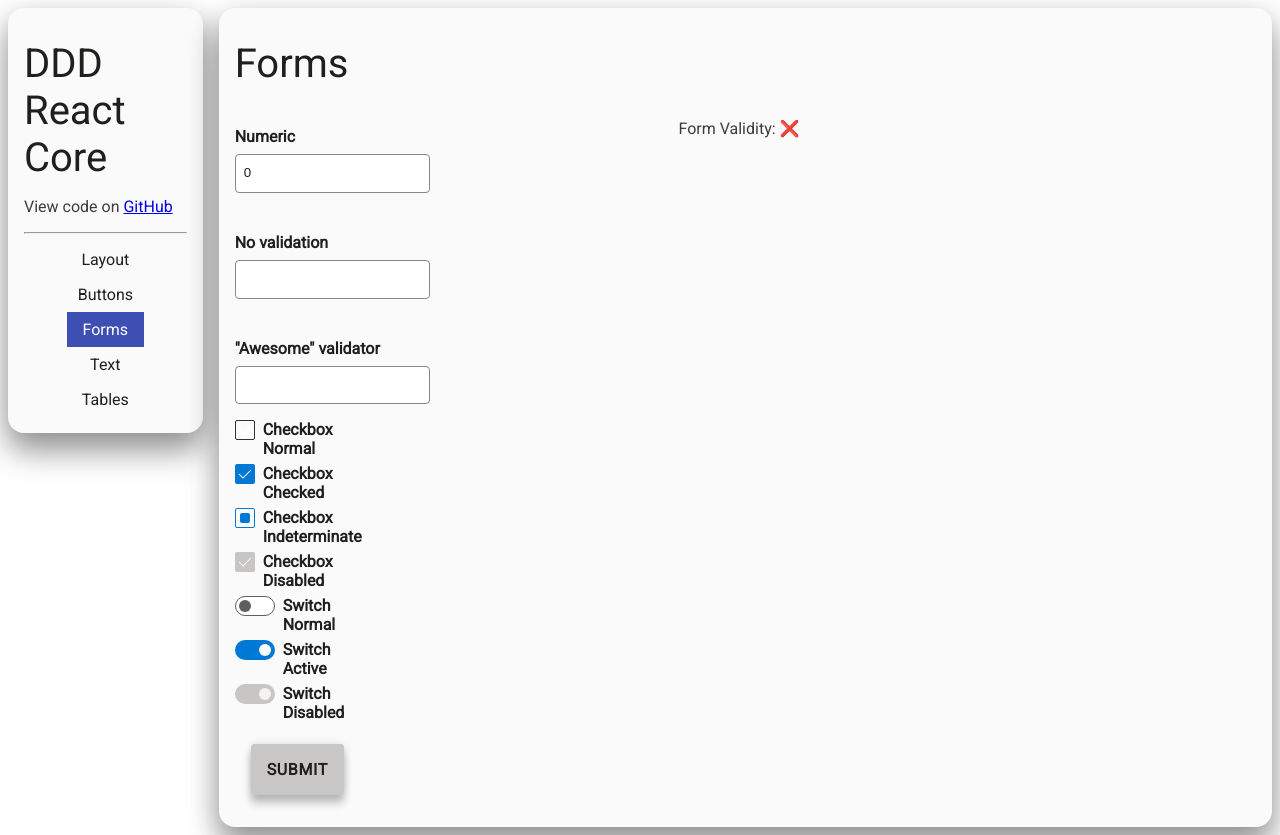
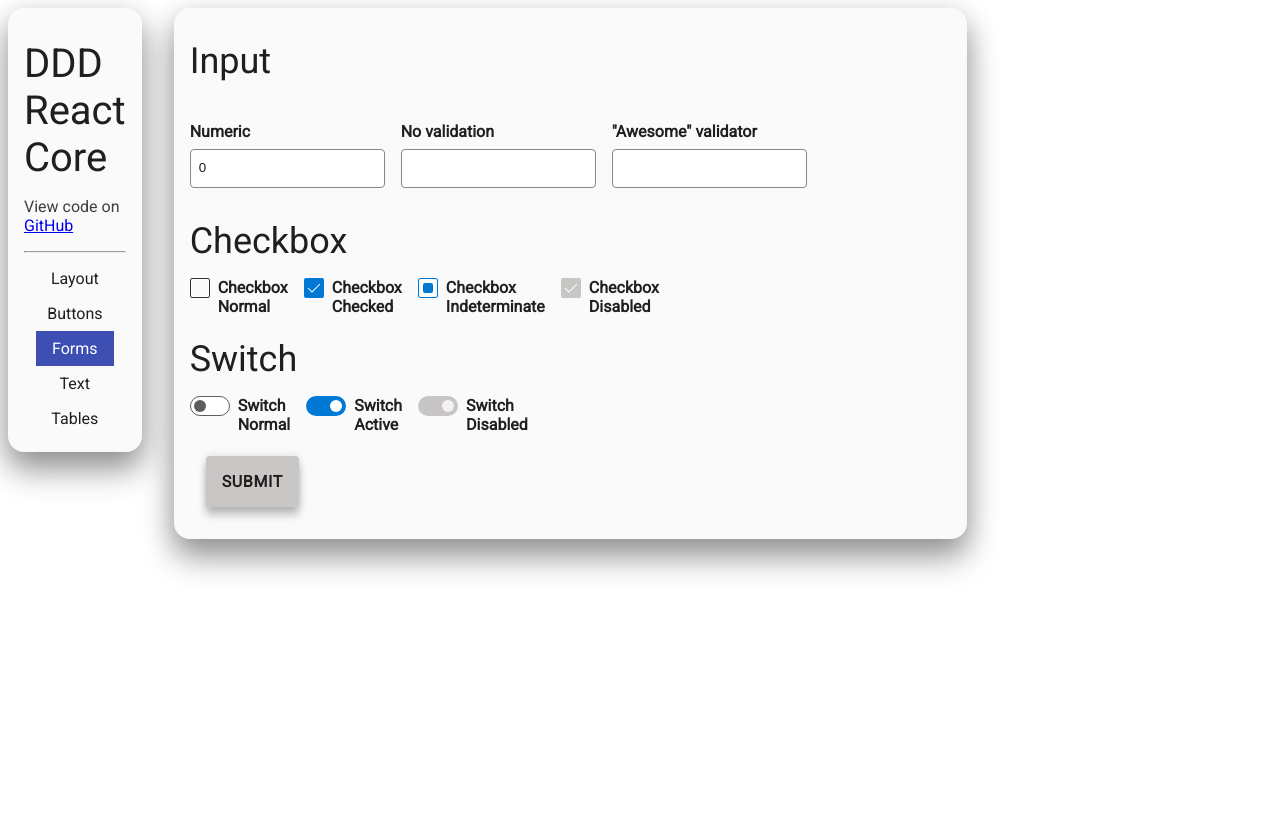
Before and after one commit to doddydigitaldesign/ddd-react-core, a React app: page / in a window 1280 px wide. After the commit the page ends 800 px from the top, so only its background shows below. Built offline with nearby package versions, Linux system fonts and the light colour scheme.

Commit message:
Refactor Grid, Improve focus styles, a11y fixes

```diff
--- a/components/Column/Column.module.css
+++ b/components/Column/Column.module.css
@@ -1,8 +1,43 @@
 .column {
-    gap: 1rem;
 }
 
 @media (min-width: 769px) {
+    .span-1 {
+        grid-column-end: span 1;
+    }
+    .span-2 {
+        grid-column-end: span 2;
+    }
+    .span-3 {
+        grid-column-end: span 3;
+    }
+    .span-4 {
+        grid-column-end: span 4;
+    }
+    .span-5 {
+        grid-column-end: span 5;
+    }
+    .span-6 {
+        grid-column-end: span 6;
+    }
+    .span-7 {
+        grid-column-end: span 7;
+    }
+    .span-8 {
+        grid-column-end: span 8;
+    }
+    .span-9 {
+        grid-column-end: span 9;
+    }
+    .span-10 {
+        grid-column-end: span 10;
+    }
+    .span-11 {
+        grid-column-end: span 11;
+    }
+    .span-12 {
+        grid-column-end: span 12;
+    }
     .start-1 {
         grid-column-start: 1;
     }
@@ -41,42 +76,42 @@
     }
 
     .end-1 {
-        grid-column-end: 1;
+        grid-column-end: span 1;
     }
     .end-2 {
-        grid-column-end: 2;
+        grid-column-end: span 2;
     }
     .end-3 {
-        grid-column-end: 3;
+        grid-column-end: span 3;
     }
     .end-4 {
-        grid-column-end: 4;
+        grid-column-end: span 4;
     }
     .end-5 {
-        grid-column-end: 5;
+        grid-column-end: span 5;
     }
     .end-6 {
-        grid-column-end: 6;
+        grid-column-end: span 6;
     }
     .end-7 {
-        grid-column-end: 7;
+        grid-column-end: span 7;
     }
     .end-8 {
-        grid-column-end: 8;
+        grid-column-end: span 8;
     }
     .end-9 {
-        grid-column-end: 9;
+        grid-column-end: span 9;
     }
     .end-10 {
-        grid-column-end: 10;
+        grid-column-end: span 10;
     }
     .end-11 {
-        grid-column-end: 11;
+        grid-column-end: span 11;
     }
     .end-12 {
-        grid-column-end: 12;
+        grid-column-end: span 12;
     }
     .end-13 {
-        grid-column-end: 13;
+        grid-column-end: span 13;
     }
 }
--- a/components/Column/index.tsx
+++ b/components/Column/index.tsx
@@ -1,12 +1,12 @@
 import React from "react";
-import classNames from "../../lib/utils/classNames";
 import { COLUMN_SIZES } from "../types";
-import styles from "./Column.module.css";
 
 export interface ColumnProps {
     className?: string;
-    start: typeof COLUMN_SIZES[number];
-    end: typeof COLUMN_SIZES[number];
+    start?: typeof COLUMN_SIZES[number];
+    end?: typeof COLUMN_SIZES[number];
+    colindex?: number;
+    span?: number;
 }
 
 export const Column: React.FC<ColumnProps> = ({
@@ -14,40 +14,56 @@ export const Column: React.FC<ColumnProps> = ({
     start,
     end,
     className,
+    colindex,
+    span,
 }) => {
     return (
         <div
-            className={classNames(
-                styles.column,
-                {
-                    [styles["start-1"]]: start === 1,
-                    [styles["start-2"]]: start === 2,
-                    [styles["start-3"]]: start === 3,
-                    [styles["start-4"]]: start === 4,
-                    [styles["start-5"]]: start === 5,
-                    [styles["start-6"]]: start === 6,
-                    [styles["start-7"]]: start === 7,
-                    [styles["start-8"]]: start === 8,
-                    [styles["start-9"]]: start === 9,
-                    [styles["start-10"]]: start === 10,
-                    [styles["start-11"]]: start === 11,
-                    [styles["start-12"]]: start === 12,
-                    [styles["end-1"]]: end === 1,
-                    [styles["end-2"]]: end === 2,
-                    [styles["end-3"]]: end === 3,
-                    [styles["end-4"]]: end === 4,
-                    [styles["end-5"]]: end === 5,
-                    [styles["end-6"]]: end === 6,
-                    [styles["end-7"]]: end === 7,
-                    [styles["end-8"]]: end === 8,
-                    [styles["end-9"]]: end === 9,
-                    [styles["end-10"]]: end === 10,
-                    [styles["end-11"]]: end === 11,
-                    [styles["end-12"]]: end === 12,
-                    [styles["end-13"]]: end === 13,
-                },
-                className,
-            )}
+            role={"gridcell"}
+            aria-colindex={colindex}
+            // className={classNames(
+            //     styles.column,
+            //     {
+            //         [styles["span-1"]]: span === 1,
+            //         [styles["span-2"]]: span === 2,
+            //         [styles["span-3"]]: span === 3,
+            //         [styles["span-4"]]: span === 4,
+            //         [styles["span-5"]]: span === 5,
+            //         [styles["span-6"]]: span === 6,
+            //         [styles["span-7"]]: span === 7,
+            //         [styles["span-8"]]: span === 8,
+            //         [styles["span-9"]]: span === 9,
+            //         [styles["span-10"]]: span === 10,
+            //         [styles["span-11"]]: span === 11,
+            //         [styles["span-12"]]: span === 12,
+            //         [styles["start-1"]]: start === 1,
+            //         [styles["start-2"]]: start === 2,
+            //         [styles["start-3"]]: start === 3,
+            //         [styles["start-4"]]: start === 4,
+            //         [styles["start-5"]]: start === 5,
+            //         [styles["start-6"]]: start === 6,
+            //         [styles["start-7"]]: start === 7,
+            //         [styles["start-8"]]: start === 8,
+            //         [styles["start-9"]]: start === 9,
+            //         [styles["start-10"]]: start === 10,
+            //         [styles["start-11"]]: start === 11,
+            //         [styles["start-12"]]: start === 12,
+            //         [styles["end-1"]]: end === 1,
+            //         [styles["end-2"]]: end === 2,
+            //         [styles["end-3"]]: end === 3,
+            //         [styles["end-4"]]: end === 4,
+            //         [styles["end-5"]]: end === 5,
+            //         [styles["end-6"]]: end === 6,
+            //         [styles["end-7"]]: end === 7,
+            //         [styles["end-8"]]: end === 8,
+            //         [styles["end-9"]]: end === 9,
+            //         [styles["end-10"]]: end === 10,
+            //         [styles["end-11"]]: end === 11,
+            //         [styles["end-12"]]: end === 12,
+            //         [styles["end-13"]]: end === 13,
+            //     },
+            //     className,
+            // )}
         >
             {children}
         </div>
--- a/components/Grid/Grid.module.css
+++ b/components/Grid/Grid.module.css
@@ -1,14 +1,28 @@
 @import "../shared/resets.css";
 
-.grid {
-    display: grid;
-    grid-template-columns: repeat(12, 1fr);
-    grid-auto-rows: minmax(3rem, auto);
-    width: 100%;
+@media screen and (max-width: 768px) {
+    .grid {
+        display: grid;
+        gap: 1rem;
+        grid-auto-rows: minmax(3rem, auto);
+
+        grid-auto-columns: 1fr;
+    }
+    .grid > div[role="row"] {
+        display: grid;
+        grid-template-columns: 1fr;
+        gap: 1rem;
+    }
 }
 
-@media (max-width: 768px) {
-    .grid {
-        grid-template-columns: 1fr;
+@media screen and (min-width: 769px) {
+    .grid > div[role="row"] {
+        display: grid;
+        grid-template-columns: repeat(12, 1fr);
+        gap: 1rem;
+    }
+
+    .grid > div[role="row"] > div[role="gridcell"] {
+        place-content: center;
     }
 }
--- a/components/Grid/index.tsx
+++ b/components/Grid/index.tsx
@@ -4,8 +4,21 @@ import styles from "./Grid.module.css";
 
 export interface GridProps {
     className?: string;
+    colcount?: number;
 }
 
-export const Grid: React.FC<GridProps> = ({ children, className }) => {
-    return <div className={classNames(styles.grid, className)}>{children}</div>;
+export const Grid: React.FC<GridProps> = ({
+    children,
+    className,
+    colcount,
+}) => {
+    return (
+        <div
+            className={classNames(styles.grid, className)}
+            role={"grid"}
+            aria-colcount={colcount}
+        >
+            {children}
+        </div>
+    );
 };
--- a/components/Row/Row.module.css
+++ b/components/Row/Row.module.css
@@ -1,3 +1,2 @@
 .row {
-    grid-row: auto;
 }
--- a/components/Row/index.tsx
+++ b/components/Row/index.tsx
@@ -4,11 +4,17 @@ import styles from "./Row.module.css";
 
 export interface RowProps {
     className?: string;
+    rowGroup?: boolean;
+    rowIndex?: number;
 }
 
 export const Row: React.FC<RowProps> = (props) => {
     return (
-        <div className={classNames(styles.row, props.className)}>
+        <div
+            className={classNames(styles.row, props.className)}
+            role={props.rowGroup ? "rowgroup" : "row"}
+            aria-rowindex={props.rowIndex}
+        >
             {props.children}
         </div>
     );
--- a/components/Switch/index.tsx
+++ b/components/Switch/index.tsx
@@ -29,7 +29,7 @@ export const Switch: React.FC<SwitchProps> = ({
             viewBox="0 0 40 20"
             fill="none"
             xmlns="http://www.w3.org/2000/svg"
-            className={styles.svg}
+            className={styles.svgDisabled}
         >
             <rect width="40" height="20" rx="10" fill="#C8C6C4" />
             <circle cx="30" cy="10" r="6" fill="#F3F2F1" />
--- a/demo/src/App.tsx
+++ b/demo/src/App.tsx
@@ -19,11 +19,11 @@ const App: React.FC = () => {
     const nav = useNavigation();
     return (
         <Grid>
-            <Column start={1} end={3}>
+            <Row>
+                <Column start={1} span={2}>
                     <Sidebar>
                         <Paper>
                             <Text variant={"h1"}>DDD React Core</Text>
-
                             <Text variant={"p"}>
                                 View code on{" "}
                                 <a
@@ -35,7 +35,6 @@ const App: React.FC = () => {
                                 </a>
                             </Text>
                             <hr />
-
                             <Column start={1} end={13}>
                                 <Row>
                                     <NavigationItem id={"layout"}>
@@ -66,13 +65,14 @@ const App: React.FC = () => {
                         </Paper>
                     </Sidebar>
                 </Column>
-            <Column start={3} end={13}>
+                <Column start={3} span={9}>
                     {nav.state["layout"] && <GridDemo />}
                     {nav.state["buttons"] && <ButtonDemo />}
                     {nav.state["forms"] && <FormDemo />}
                     {nav.state["text"] && <TextDemo />}
                     {nav.state["table"] && <TablesDemo />}
                 </Column>
+            </Row>
         </Grid>
     );
 };
--- a/demo/src/components/FormDemo.tsx
+++ b/demo/src/components/FormDemo.tsx
@@ -42,14 +42,6 @@ const FormDemo: React.FC = () => {
     const [formValidity, setFormValidity] = useState<boolean>(false);
 
     return (
-        <Paper>
-            <Grid>
-                <Row>
-                    <Column start={1} end={12}>
-                        <Text variant={"h1"}>Forms</Text>
-                    </Column>
-                </Row>
-                <Column start={1} end={6}>
         <Form
             onChange={(e) => {
                 const target = e.target as HTMLInputElement;
@@ -64,8 +56,15 @@ const FormDemo: React.FC = () => {
             }}
             id={"FormDemo"}
         >
-                        <Row>
-                            <Column start={3} end={7}>
+            <Paper>
+                <Grid colcount={1}>
+                    <Row rowIndex={1}>
+                        <Column start={1} end={12}>
+                            <Text variant={"h2"}>Input</Text>
+                        </Column>
+                    </Row>
+                    <Row rowIndex={2}>
+                        <Column start={1} end={4} colindex={1}>
                             <Input
                                 id={FormDemoIds.Numeric}
                                 value={values[FormDemoIds.Numeric]}
@@ -74,18 +73,14 @@ const FormDemo: React.FC = () => {
                                 required
                             />
                         </Column>
-                        </Row>
-                        <Row>
-                            <Column start={3} end={7}>
+                        <Column start={4} end={8} colindex={2}>
                             <Input
                                 id={FormDemoIds.NoValidation}
                                 value={values[FormDemoIds.NoValidation]}
                                 label={"No validation"}
                             />
                         </Column>
-                        </Row>
-                        <Row>
-                            <Column start={3} end={7}>
+                        <Column start={8} end={12} colindex={3}>
                             <Input
                                 id={FormDemoIds.AwesomeValidator}
                                 value={values[FormDemoIds.AwesomeValidator]}
@@ -95,18 +90,27 @@ const FormDemo: React.FC = () => {
                             />
                         </Column>
                     </Row>
-                        <Row>
-                            <Column start={3} end={12}>
+                    <Row rowIndex={3}>
+                        <Column start={1} end={12}>
+                            <Text variant={"h2"}>Checkbox</Text>
+                        </Column>
+                    </Row>
+                    <Row rowIndex={4}>
+                        <Column start={1} end={3} colindex={1}>
                             <Checkbox
                                 label={"Checkbox Normal"}
                                 id={FormDemoIds.CheckboxNormal}
                                 value={values[FormDemoIds.CheckboxNormal]}
                             />
+                        </Column>
+                        <Column start={3} end={6} colindex={2}>
                             <Checkbox
                                 label={"Checkbox Checked"}
                                 id={FormDemoIds.CheckboxChecked}
                                 value={values[FormDemoIds.CheckboxChecked]}
                             />
+                        </Column>
+                        <Column start={6} end={9} colindex={3}>
                             <Checkbox
                                 label={"Checkbox Indeterminate"}
                                 id={FormDemoIds.CheckboxIndeterminate}
@@ -116,6 +120,8 @@ const FormDemo: React.FC = () => {
                                     ] as boolean | "indeterminate"
                                 }
                             />
+                        </Column>
+                        <Column start={9} end={13} colindex={4}>
                             <Checkbox
                                 label={"Checkbox Disabled"}
                                 id={FormDemoIds.CheckboxDisabled}
@@ -124,8 +130,13 @@ const FormDemo: React.FC = () => {
                             />
                         </Column>
                     </Row>
-                        <Row>
-                            <Column start={3} end={7}>
+                    <Row rowIndex={5}>
+                        <Column start={1} end={12}>
+                            <Text variant={"h2"}>Switch</Text>
+                        </Column>
+                    </Row>
+                    <Row rowIndex={6}>
+                        <Column start={1} end={4} colindex={1}>
                             <Switch
                                 id={FormDemoIds.SwitchNormal}
                                 label={"Switch Normal"}
@@ -139,6 +150,8 @@ const FormDemo: React.FC = () => {
                                     });
                                 }}
                             />
+                        </Column>
+                        <Column start={4} end={8} colindex={1}>
                             <Switch
                                 id={FormDemoIds.SwitchActive}
                                 label={"Switch Active"}
@@ -153,12 +166,12 @@ const FormDemo: React.FC = () => {
                                     });
                                 }}
                             />
+                        </Column>
+                        <Column start={8} end={13} colindex={1}>
                             <Switch
                                 id={FormDemoIds.SwitchDisabled}
                                 label={"Switch Disabled"}
-                                    checked={
-                                        !!values[FormDemoIds.SwitchDisabled]
-                                    }
+                                checked={!!values[FormDemoIds.SwitchDisabled]}
                                 value={values[FormDemoIds.SwitchActive]}
                                 disabled
                                 onClick={() => {
@@ -172,8 +185,7 @@ const FormDemo: React.FC = () => {
                             />
                         </Column>
                     </Row>
-                        <Row>
-                            <Column start={1} end={13}>
+                    <Row rowIndex={7}>
                         <Button
                             disabled={!formValidity}
                             onClick={(e) => {
@@ -193,17 +205,10 @@ const FormDemo: React.FC = () => {
                         >
                             Submit
                         </Button>
-                            </Column>
                     </Row>
-                    </Form>
-                </Column>
-                <Column start={6} end={13}>
-                    <Text variant={"p"}>
-                        Form Validity: {formValidity ? "✅" : "❌"}
-                    </Text>
-                </Column>
                 </Grid>
             </Paper>
+        </Form>
     );
 };
 
```
Also changed, not shown: components/Input/Input.module.css (+6 -4 lines), components/Switch/Switch.module.css (+9 -1 lines). Lines whose indentation alone changed are shown as unchanged.
